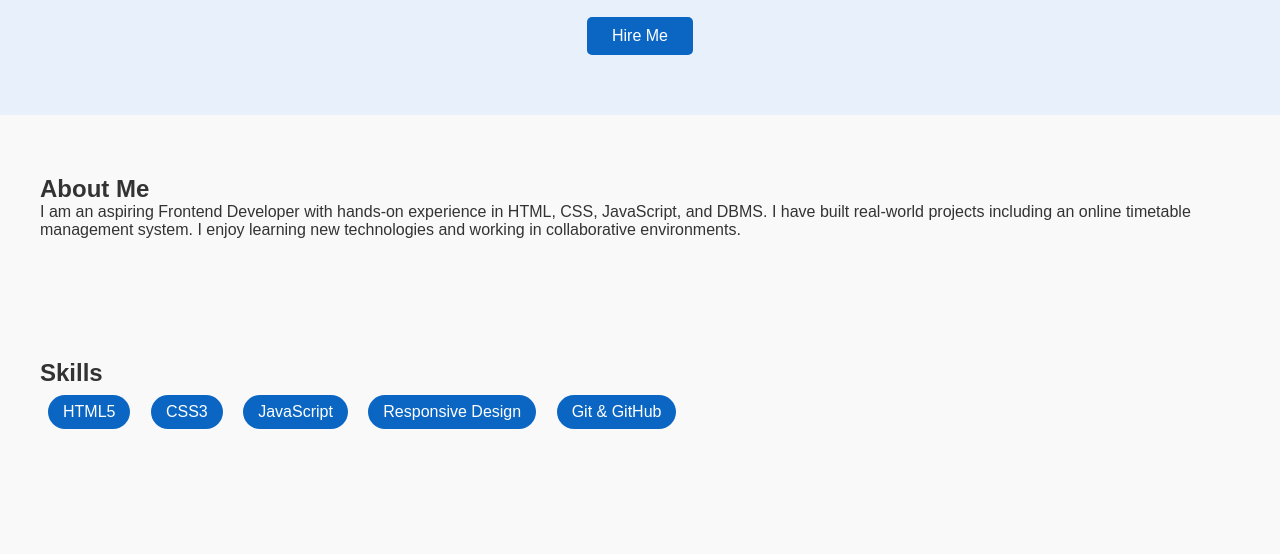
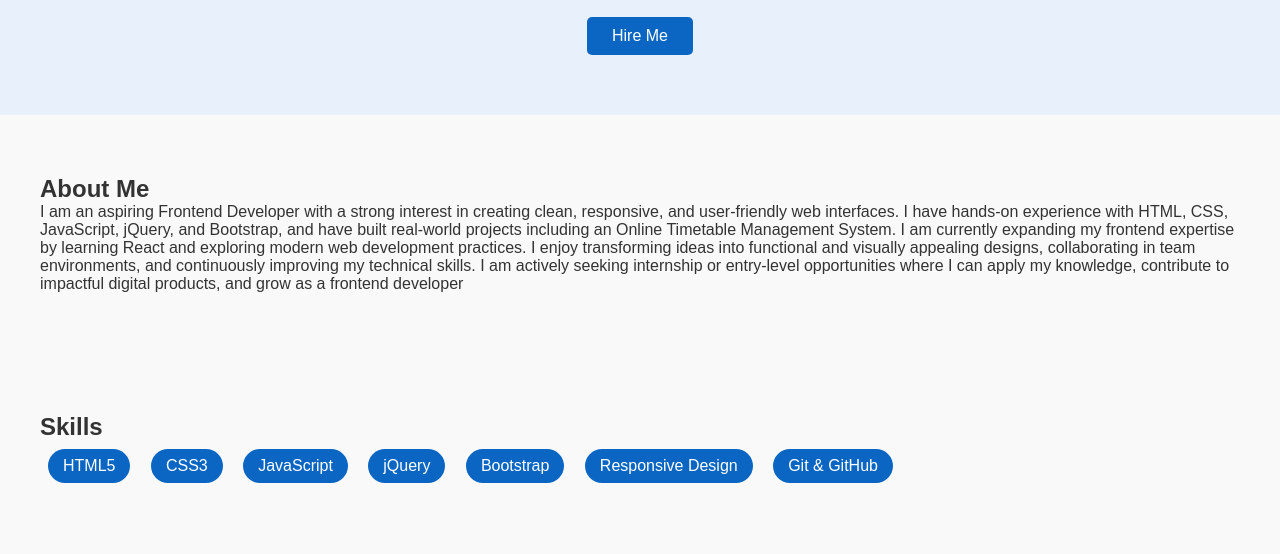
Before and after one commit to abhaypatel259/Abhay-portfolio, a plain HTML site: page index.html in a window 1280 px wide. Shown: the part 203-757 px from the top of the page. Drawn offline with Linux system fonts and the light colour scheme.

Commit message:
Update index.html

```diff
--- a/index.html
+++ b/index.html
@@ -32,10 +32,11 @@
   <section id="about">
     <h2>About Me</h2>
     <p>
-      I am an aspiring Frontend Developer with hands-on experience in HTML, CSS,
-      JavaScript, and DBMS. I have built real-world projects including an online
-      timetable management system. I enjoy learning new technologies and working
-      in collaborative environments.
+     I am an aspiring Frontend Developer with a strong interest in creating clean, responsive, and user-friendly web interfaces. I have hands-on experience with HTML, CSS, JavaScript, jQuery, and  Bootstrap, and have built real-world projects including an Online Timetable Management System.
+
+I am currently expanding my frontend expertise by learning React and exploring modern web development practices. I enjoy transforming ideas into functional and visually appealing designs, collaborating in team environments, and continuously improving my technical skills.
+
+I am actively seeking internship or entry-level opportunities where I can apply my knowledge, contribute to impactful digital products, and grow as a frontend developer
     </p>
   </section>
 
@@ -46,6 +47,8 @@
       <span>HTML5</span>
       <span>CSS3</span>
       <span>JavaScript</span>
+      <span>jQuery</span>
+      <span>Bootstrap</span>
       <span>Responsive Design</span>
       <span>Git & GitHub</span>
     </div>
```
